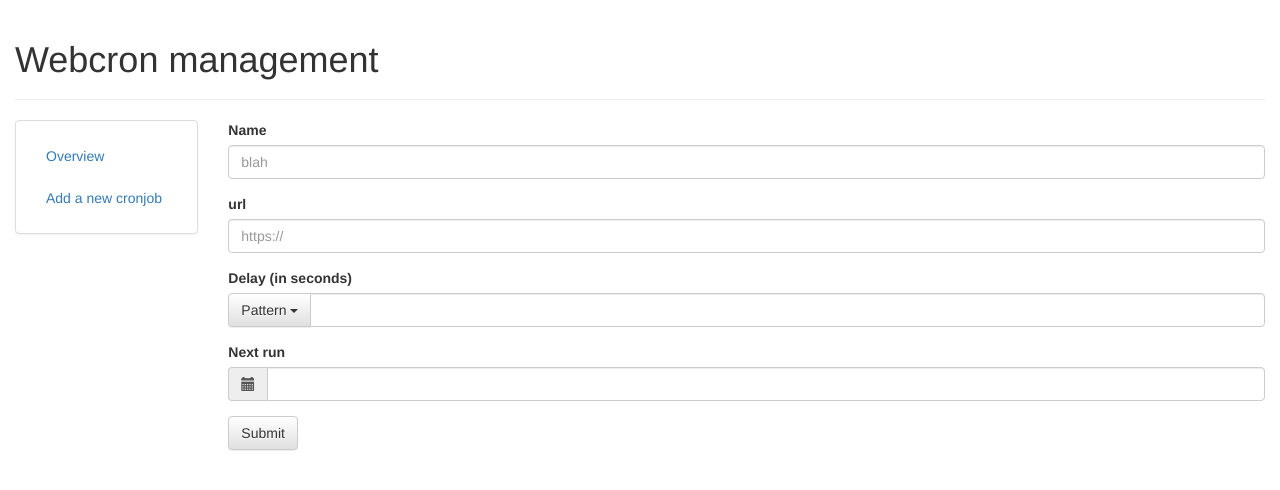
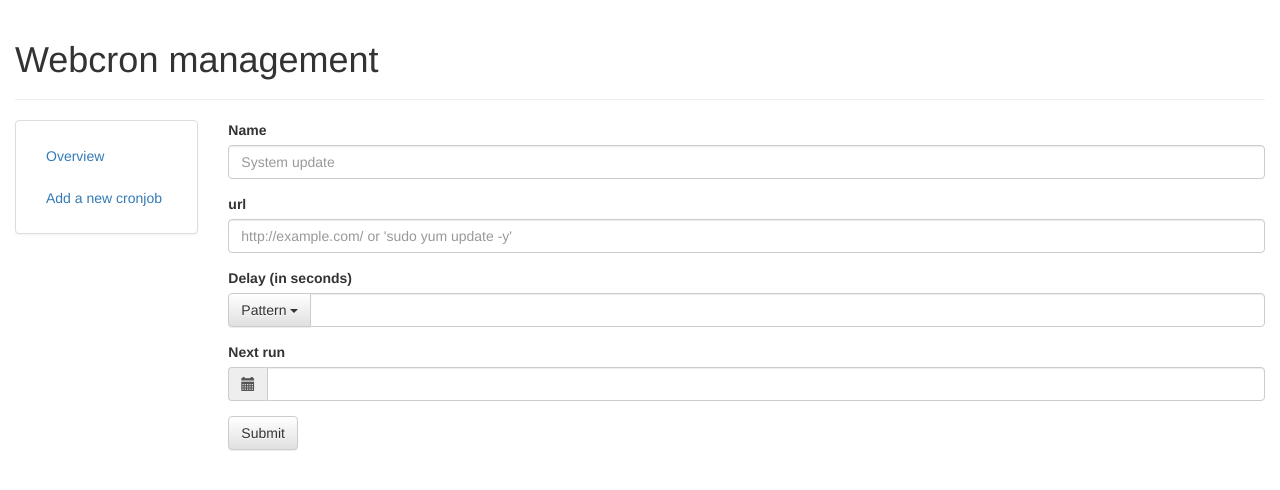
Before and after one commit to MADEVAL/Webcron, a PHP site: template templates/addjob.html.twig in a window 1280 px wide. Shown: the top 490 px of the page. Run offline with PHP 8.4, Linux system fonts and the light colour scheme; the template is opened without the code that fills it, so the values that code supplies are empty; some libraries are stand-ins or nearby versions.

```diff
--- a/templates/addjob.html.twig
+++ b/templates/addjob.html.twig
@@ -18,11 +18,11 @@
 
     <div class="form-group">
         <label for="name">Name</label>
-        <input type="text" name="name" class="form-control" id="name" placeholder="blah">
+        <input type="text" name="name" class="form-control" id="name" placeholder="System update">
     </div>
     <div class="form-group">
         <label for="url">url</label>
-        <input type="url" name="url" class="form-control" id="url" placeholder="https://">
+        <input type="text" name="url" class="form-control" id="url" placeholder="http://example.com/ or 'sudo yum update -y'">
     </div>
 
     <div class="form-group">
--- a/templates/editjob.html.twig
+++ b/templates/editjob.html.twig
@@ -13,11 +13,11 @@
 
     <div class="form-group">
         <label for="name">Name</label>
-        <input type="text" name="name" class="form-control" id="name" placeholder="blah" value="{{ name }}">
+        <input type="text" name="name" class="form-control" id="name" placeholder="System update">
     </div>
     <div class="form-group">
         <label for="url">url</label>
-        <input type="url" name="url" class="form-control" id="url" placeholder="https://" value="{{ url }}">
+        <input type="text" name="url" class="form-control" id="url" placeholder="http://example.com/ or 'sudo yum update -y'">
     </div>
 
     <div class="form-group">
```
